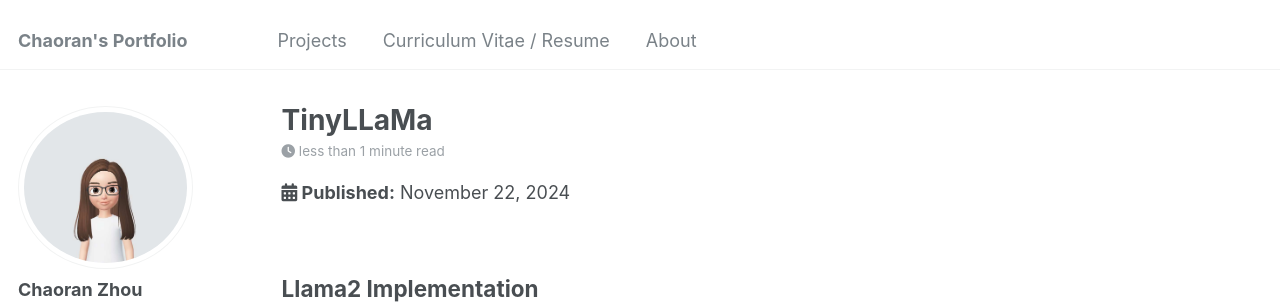
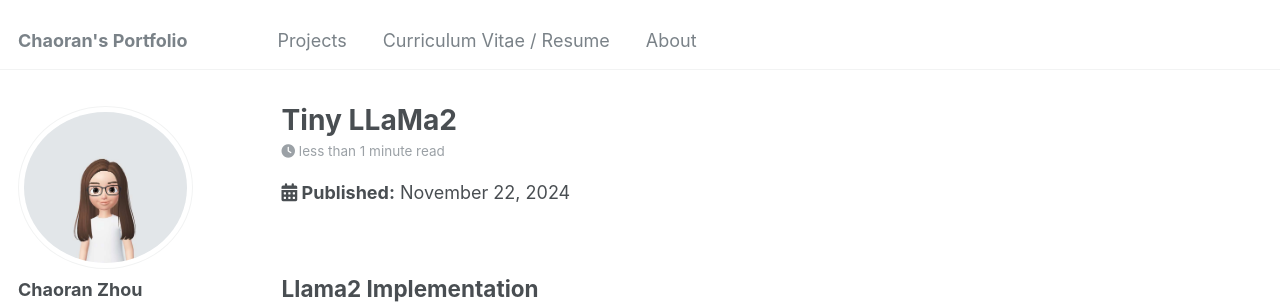
Before and after one commit to ranranrunforit/ranranrunforit.github.io, a Jekyll site: the page built from _projects/project-11.md, in a window 1280 px wide and 900 px high. Shown: the top 304 px of the window. Built offline with Jekyll 4.4.1, drawn with Linux system fonts in a browser that asks for light colours.

Commit message:
Update project-11.md

```diff
--- a/_projects/project-11.md
+++ b/_projects/project-11.md
@@ -1,5 +1,5 @@
 ---
-title: "TinyLLaMa"
+title: "Tiny LLaMa2"
 excerpt: "Implemented LLaMa model loading and training. <br/><img src='/images/Llama.png'>"
 date: 2024-11-22
 collection: projects
```
